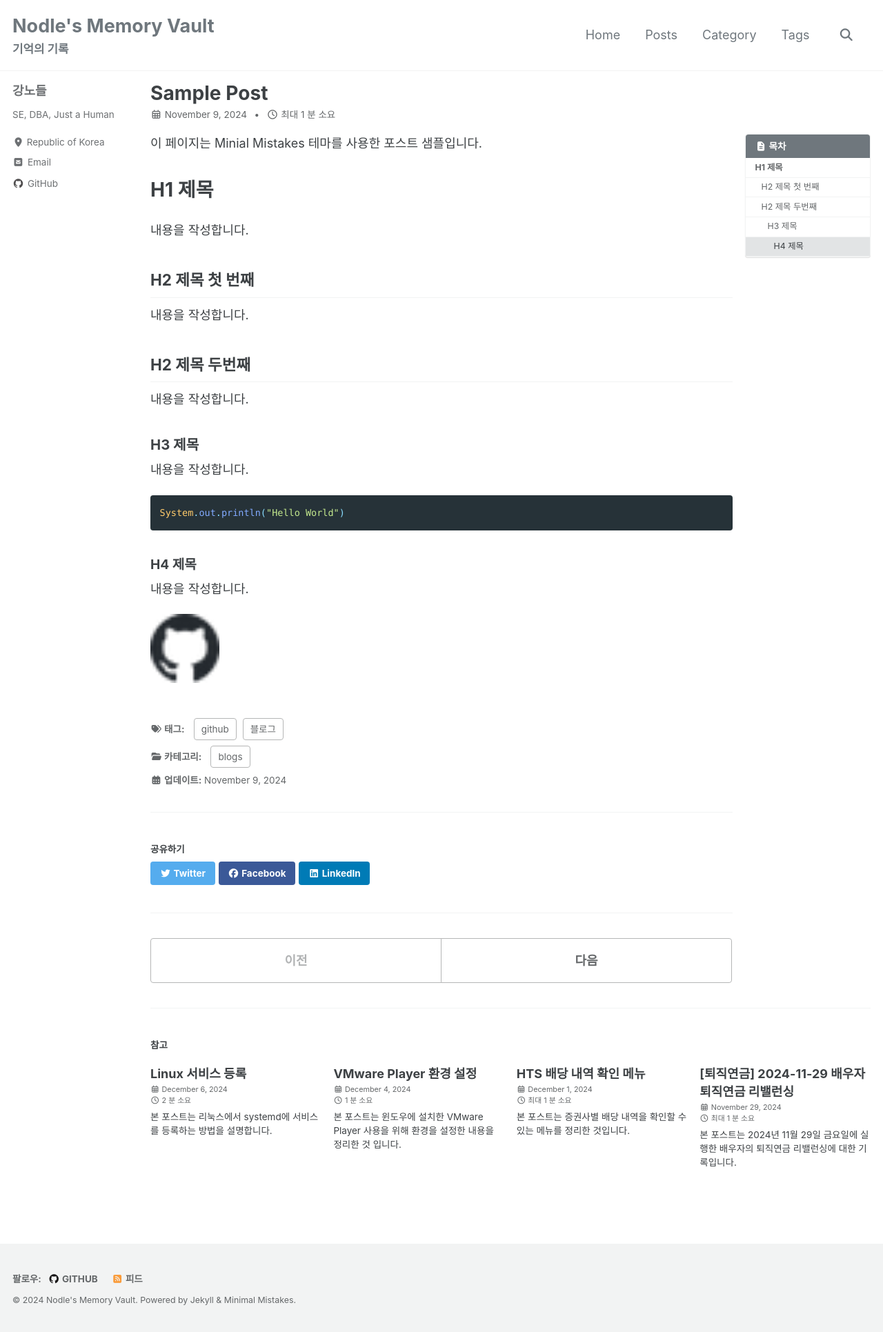
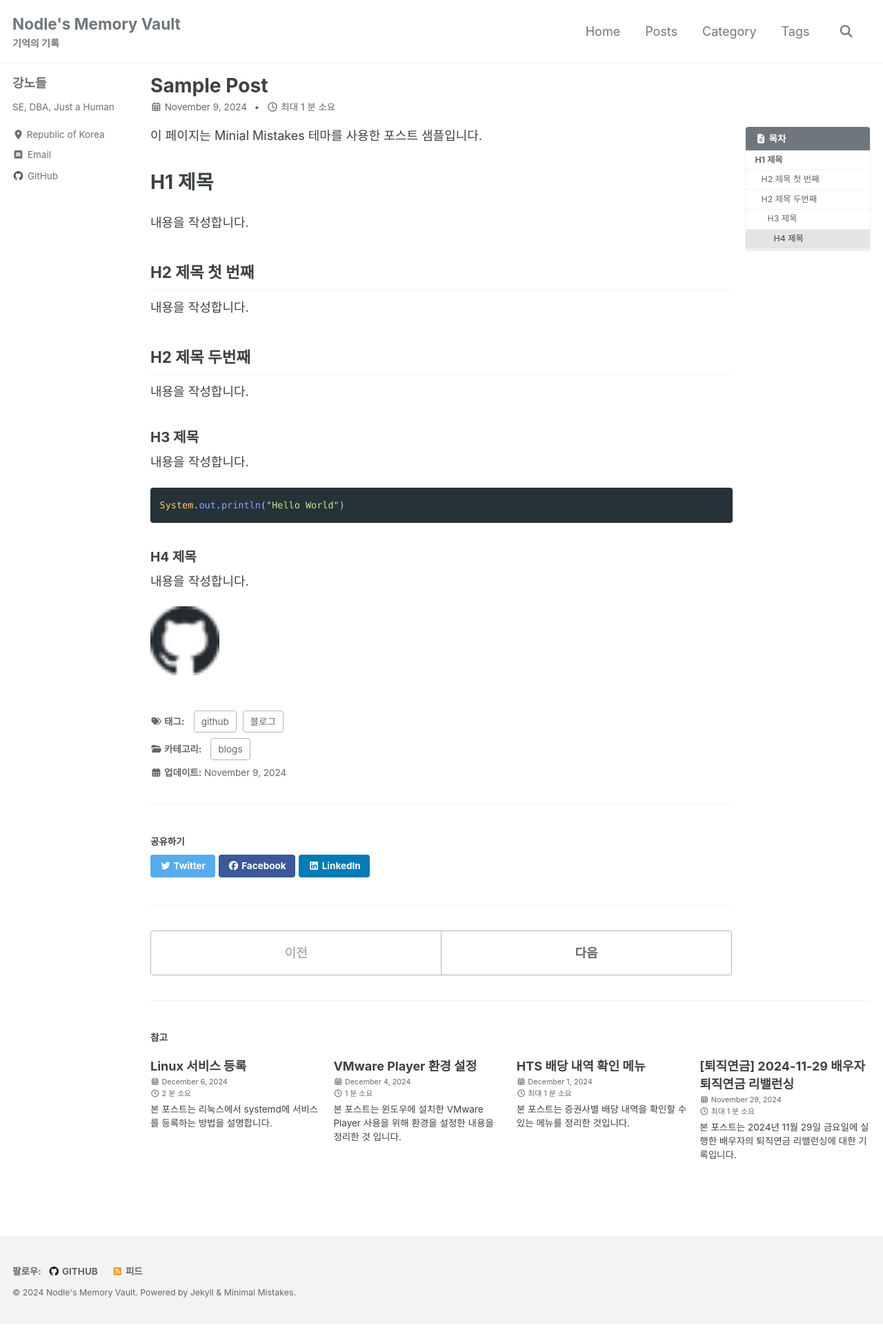
Before and after one commit to NodleKang/nodlekang.github.io, a Jekyll site: the page built from _posts/2024-11-08-sample.md, in a window 1280 px wide. Shown: the whole page at 69% size. Built offline with Jekyll 4.4.1, drawn with Linux system fonts in a browser that asks for light colours; cached includes are drawn as plain includes.

Commit message:
update thema style

```diff
--- a/_sass/minimal-mistakes/_masthead.scss
+++ b/_sass/minimal-mistakes/_masthead.scss
@@ -49,7 +49,7 @@
   -ms-flex-item-align: center;
   align-self: center;
   font-weight: bold;
-  font-size: 1.5em; /* 사이트 타이틀이 기본 폰트의 1.5배로 표시되도록 수정 */
+  font-size: 1.25em; /* 사이트 타이틀이 기본 폰트의 1.25배로 표시되도록 수정 */
   // z-index: 20;
 }
 
--- a/_sass/minimal-mistakes/_variables.scss
+++ b/_sass/minimal-mistakes/_variables.scss
@@ -67,7 +67,7 @@ $light-gray: mix(#fff, $gray, 50%) !default;
 $lighter-gray: mix(#fff, $gray, 90%) !default;
 
 $background-color: #fff !default;
-$code-background-color: #fafafa !default;
+$code-background-color: #c8c8c8 !default; /* 인라인 코드 블럭 색상 (변경 전: #fafafa)*/
 $code-background-color-dark: $light-gray !default;
 $text-color: $dark-gray !default;
 $muted-text-color: mix(#fff, $text-color, 20%) !default;
```
